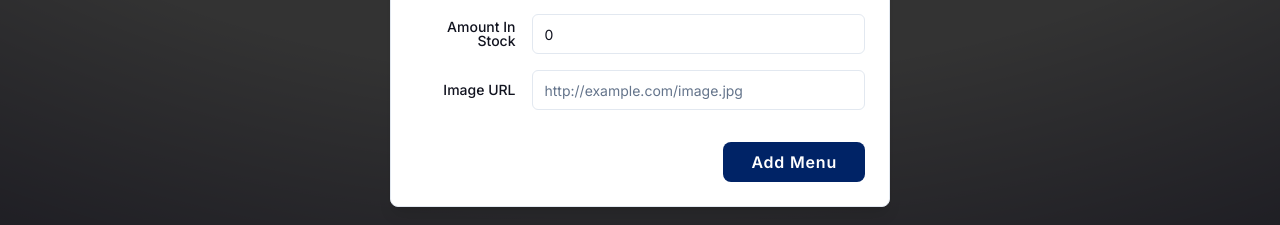
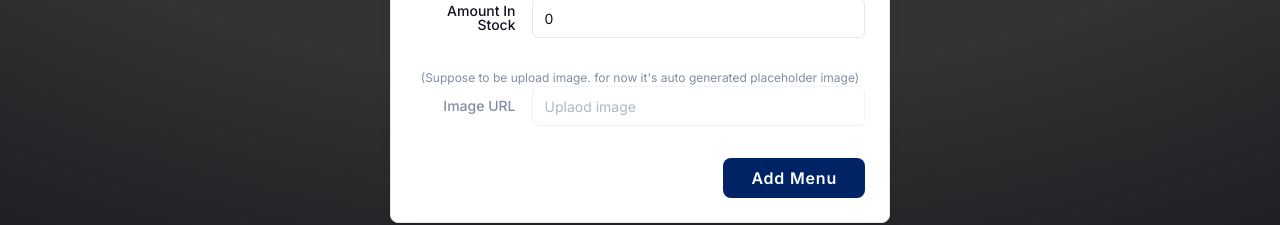
Before and after one commit to bazilvaldez30/utak-test-app, a Next.js app: page / in a window 1280 px wide. Both pictures are taken after typing "Sample" into the empty fields and a click on the button "Add Menu". Shown: the part 480-705 px from the top of the page. Built offline with nearby package versions, Linux system fonts and the light colour scheme; no server answers; the database is empty.

Commit message:
make image input auto generated place holder

```diff
--- a/src/components/menu-form.tsx
+++ b/src/components/menu-form.tsx
@@ -40,7 +40,7 @@ export default function MenuForm({ menu }: { menu?: Menu }) {
     price: 0,
     cost: 0,
     amountInStock: 0,
-    image: '',
+    image: ``,
   })
 
   useEffect(() => {
@@ -63,6 +63,17 @@ export default function MenuForm({ menu }: { menu?: Menu }) {
         newValue = parseInt(value)
       } else if (id === 'options') {
         newValue = value.split(',').map((opt) => opt.trim())
+      }
+
+      // Update image URL when name changes
+      if (id === 'name') {
+        return {
+          ...prevData,
+          [id]: newValue,
+          image: `https://via.placeholder.com/150?text=${encodeURIComponent(
+            newValue
+          )}`,
+        }
       }
 
       return {
@@ -219,15 +230,21 @@ export default function MenuForm({ menu }: { menu?: Menu }) {
               value={formData.amountInStock.toString()}
             />
           </div>
+
           {errors.image && <ErrorMsg>{errors.image}</ErrorMsg>}
+          <span className='text-custom-11 text-xs text-center -mb-4 mt-4'>
+            (Suppose to be upload image. for now it's auto generated placeholder
+            image)
+          </span>
           <div className='grid grid-cols-4 items-center gap-4'>
-            <Label htmlFor='image' className='text-right'>
+            <Label htmlFor='image' className='text-right text-custom-11'>
               Image URL
             </Label>
             <Input
+              disabled
               onChange={handleChange}
               id='image'
-              placeholder='http://example.com/image.jpg'
+              placeholder='Uplaod image'
               className='col-span-3'
               value={formData.image}
             />
```
